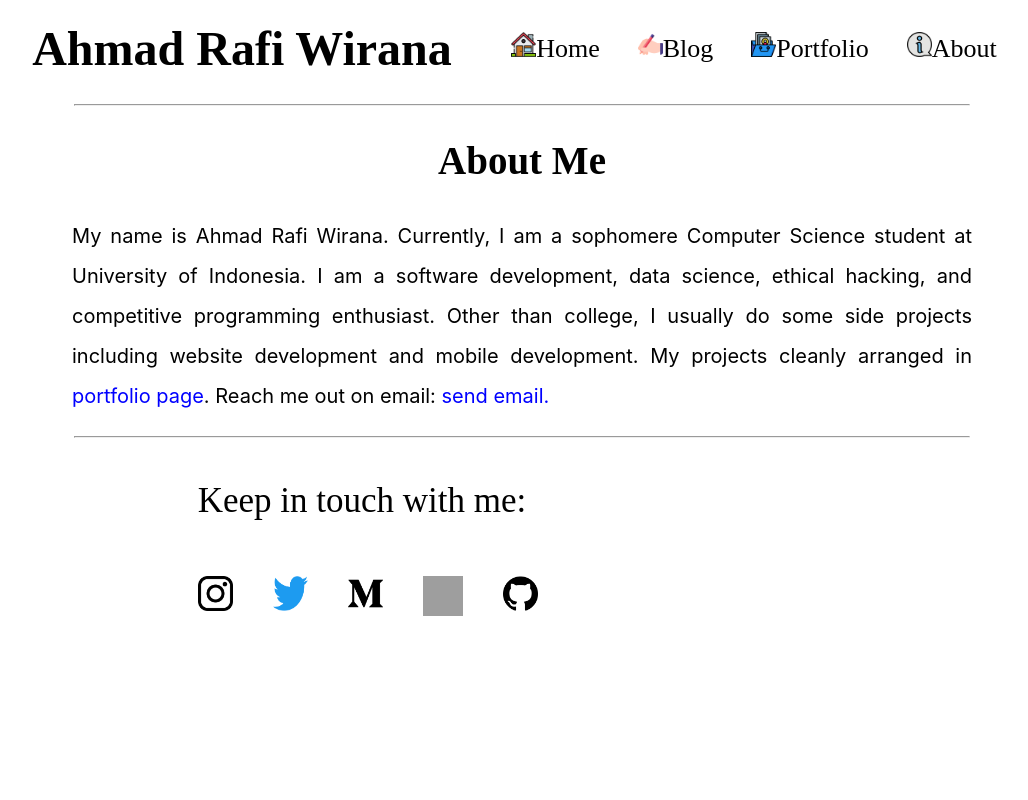
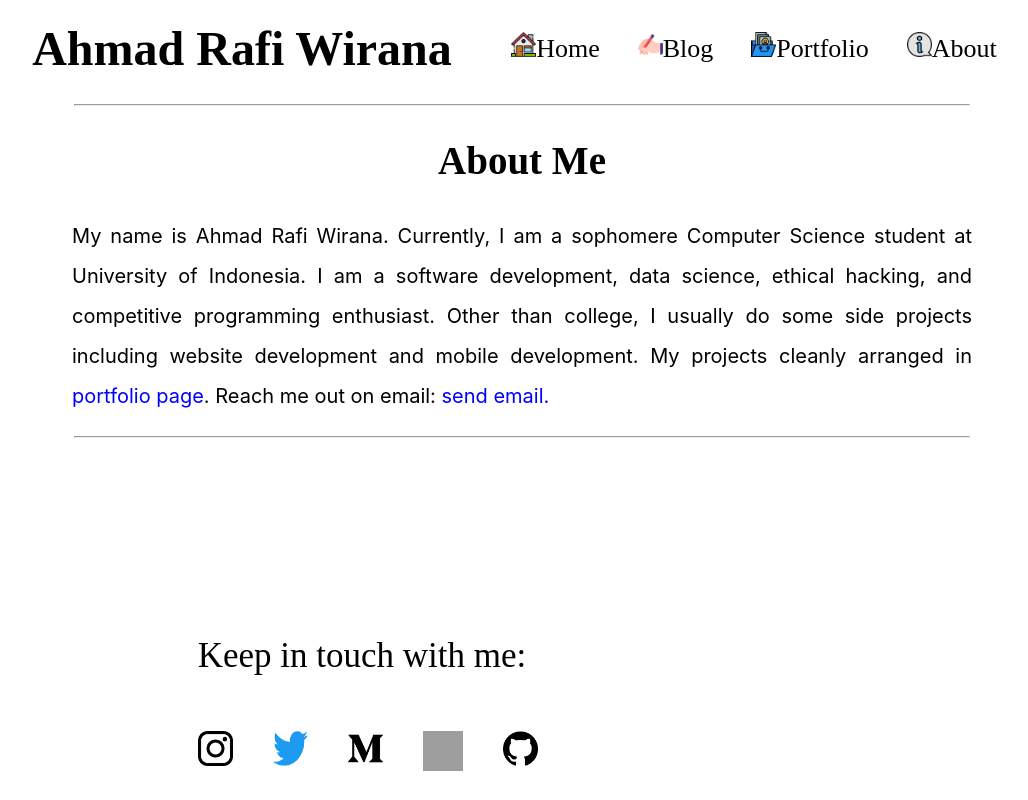
Before and after one commit to ahmadrafidev/Personal-Website-2, a Next.js app: page /about in a window 1280 px wide. Shown: the whole page, without its empty margins (118-1146 px from the left). Built offline with nearby package versions, Linux system fonts and the light colour scheme; grey boxes are pictures that could not be loaded.

Commit message:
footer stay at the bottom

```diff
--- a/components/layout/footer.module.css
+++ b/components/layout/footer.module.css
@@ -8,6 +8,8 @@
   flex-direction: column;
   margin: 0;
   display: flex;
+  margin-top: auto;
+  bottom: 0;
 }
 
 .footer p {
```
